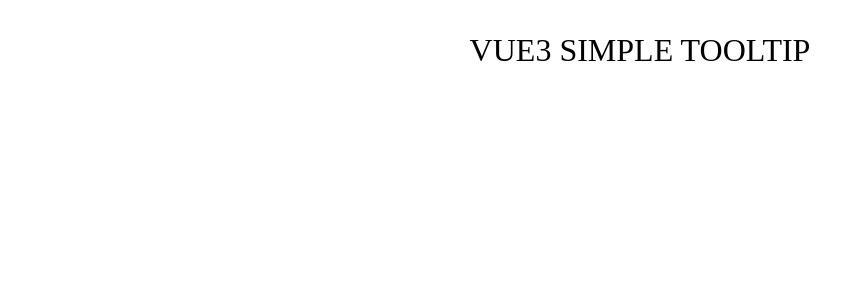
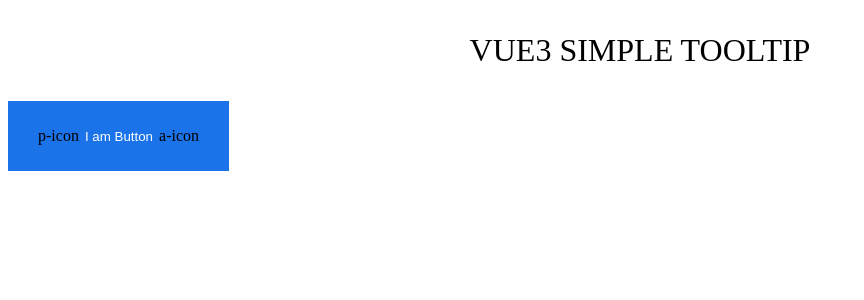
Before and after one commit to FanilZarip/vue3-simple-tooltip, a Vue app: page / in a window 1280 px wide. Shown: the top 300 px of the page, without its empty margins (0-864 px from the left). Built offline with nearby package versions, Linux system fonts and the light colour scheme.

Commit message:
Компоент кнопки

```diff
--- a/src/App.vue
+++ b/src/App.vue
@@ -1,5 +1,5 @@
 <script setup lang="ts">
-import HeaderTitle from "./components/icons/HeaderTitle.vue";
+import HeaderTitle from "./components/HeaderTitle.vue";
 </script>
 
 <template>
--- /dev/null
+++ b/src/components/HeaderTitle.vue
@@ -0,0 +1,31 @@
+<template>
+  <p class="header-title">{{ title }}</p>
+  <SButton text="I am Button">
+    <template #prepend-icon>
+      <p>p-icon</p>
+    </template>
+    <template #append-icon>
+      <p>a-icon</p>
+    </template>
+  </SButton>
+</template>
+
+<script setup lang="ts">
+import SButton from "./SButton.vue";
+
+interface Title {
+  title: string;
+}
+
+withDefaults(defineProps<Title>(), {
+  title: "Vue3 simple tooltip",
+});
+</script>
+
+<style scoped>
+.header-title {
+  font-size: 32px;
+  text-align: center;
+  text-transform: uppercase;
+}
+</style>
--- /dev/null
+++ b/src/components/SButton.vue
@@ -0,0 +1,41 @@
+<template>
+  <div class="button">
+    <slot name="prepend-icon" />
+    <button v-bind="$attrs">
+      {{ text }}
+    </button>
+    <slot name="append-icon" />
+  </div>
+</template>
+<script setup lang="ts">
+defineOptions({
+  inheritAttrs: false,
+});
+
+interface Button {
+  text: string;
+  backgroundColor: string;
+  color: string;
+}
+
+const props = withDefaults(defineProps<Button>(), {
+  backgroundColor: "#1a73e8",
+  color: "white",
+});
+
+// TODO добавить ts для слота и пропса названия кнопки
+</script>
+
+<style scoped>
+.button {
+  background-color: v-bind("props.backgroundColor");
+  display: inline-flex;
+  padding: 10px 30px;
+}
+
+.button > button {
+  border: none;
+  background: none;
+  color: v-bind("props.color");
+}
+</style>
--- a/src/components/icons/HeaderTitle.vue
+++ /dev/null
@@ -1,13 +0,0 @@
-<template>
-  <p class="header-title">VUE3 Simple Tooltip</p>
-</template>
-
-<script setup lang="ts"></script>
-
-<style scoped>
-.header-title {
-  font-size: 32px;
-  text-align: center;
-  text-transform: uppercase;
-}
-</style>
```
